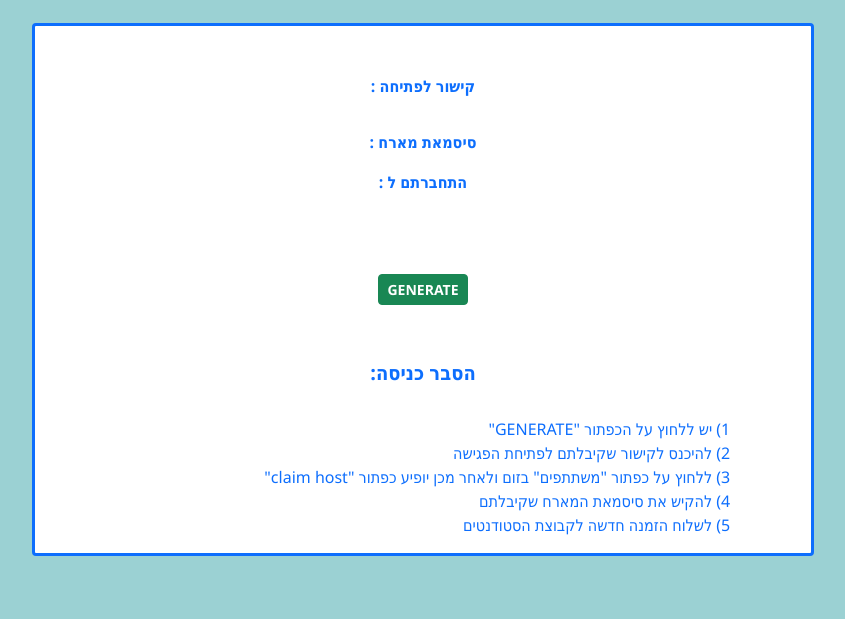
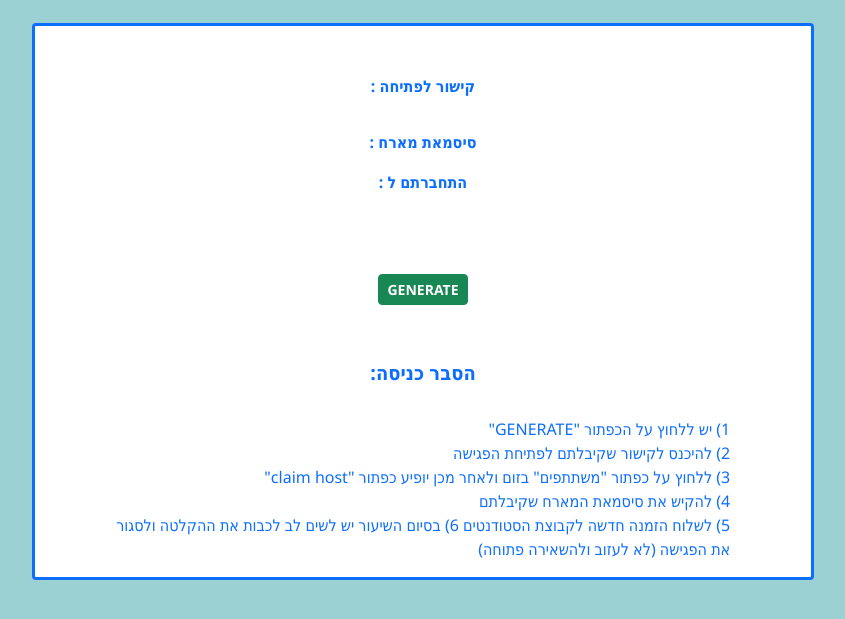
Before and after one commit to danielronen/AutoZoomMeeter, a website: page public/index.html in a window 1280 px wide. Shown: the part 73-692 px from the top of the page, without its empty margins (217-1062 px from the left). Drawn offline with nearby package versions, Linux system fonts and the light colour scheme.

Commit message:
Update index.html

```diff
--- a/public/index.html
+++ b/public/index.html
@@ -49,7 +49,8 @@
                     3) ללחוץ על כפתור "משתתפים" בזום ולאחר מכן יופיע כפתור  "claim host" <br>
                     4) להקיש את סיסמאת המארח שקיבלתם <br>
                     5) לשלוח הזמנה חדשה לקבוצת הסטודנטים
-                </p>
+                    6) בסיום השיעור יש לשים לב לכבות את ההקלטה ולסגור את הפגישה (לא לעזוב ולהשאירה פתוחה)
+	    	</p>
             </div>
         </div>
         <button onclick="func()" class="btn-sm btn-primary my-5" id="g"><b>Get</b></button>
```
